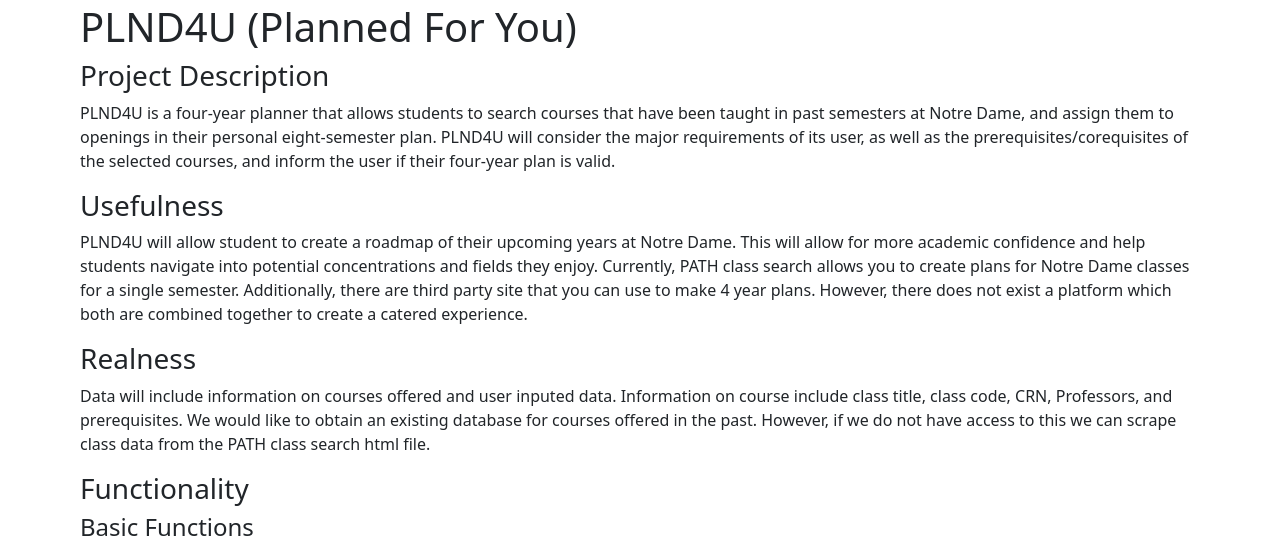
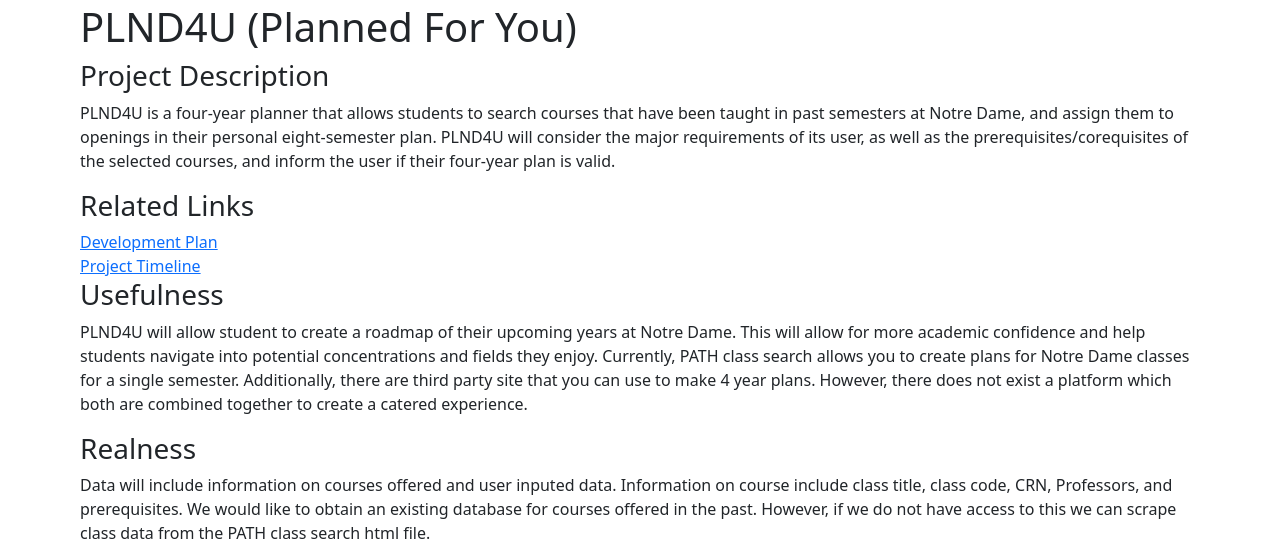
Before and after one commit to jdolak/plnd4u, a Flask app: page / in a window 1280 px wide. Shown: the part 47-590 px from the top of the page. Run offline with Flask 3, Linux system fonts and the light colour scheme.

Commit message:
added links to index

```diff
--- a/app.py
+++ b/app.py
@@ -6,6 +6,9 @@ app = Flask(__name__)
 @app.route("/")
 def index():
     return render_template('index.html')
+@app.route("/devplan")
+def devplan():
+    return render_template('devplan.html')
 
 if __name__ == '__main__':
     app.run(debug=True,host='0.0.0.0', port=80)
--- a/templates/index.html
+++ b/templates/index.html
@@ -21,6 +21,14 @@
     the major requirements of its user, as well as the
     prerequisites/corequisites of the selected courses, and inform the user
     if their four-year plan is valid.</p>
+
+
+    <h3 id="Related Links">Related Links</h3>
+
+
+    <a href="/devplan">Development Plan</a> <br>
+    <a href="https://github.com/users/jdolak/projects/2">Project Timeline</a>
+
 
     <h3 id="usefulness">Usefulness</h3>
 
```
